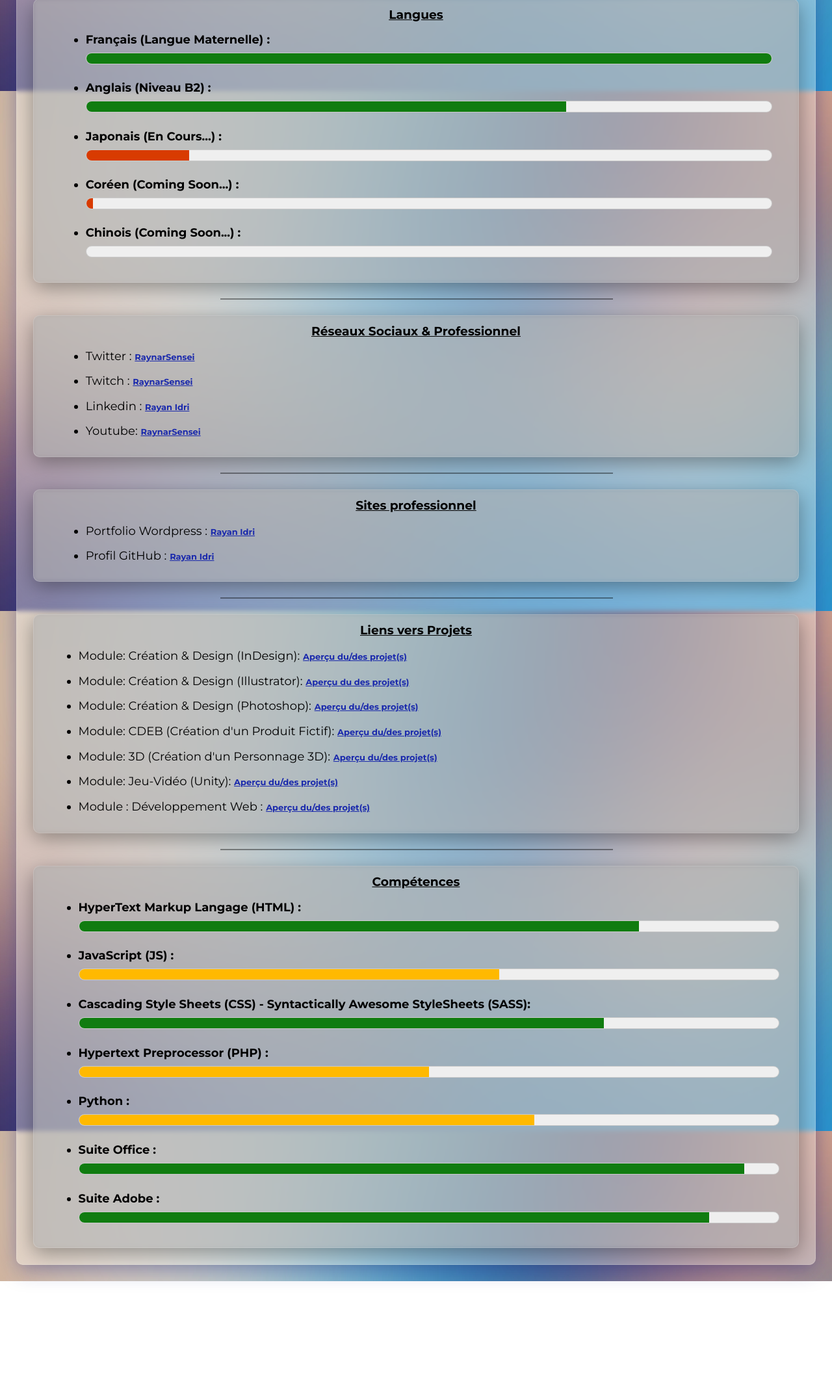
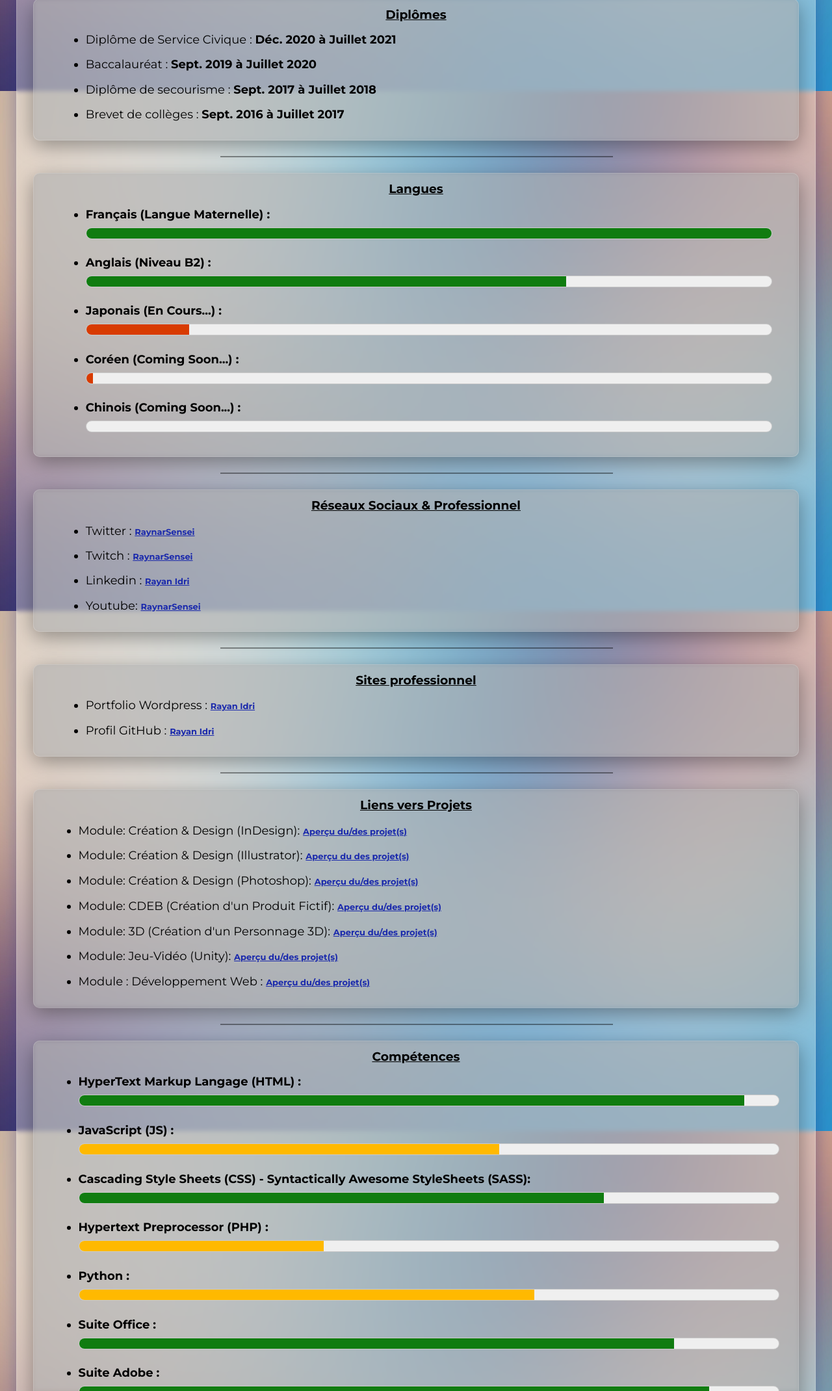
Before and after one commit to IDRAYNAR/Portfolio-Scss-10.2021, a plain HTML site: page Index.html in a window 1280 px wide. Shown: the part 660-2800 px from the top of the page at 65% size. Before the commit the page ends 2631 px from the top, so only its background shows below. Drawn offline with Linux system fonts and the light colour scheme.

Commit message:
New Informations Added - Useless things removed

```diff
--- a/Index.html
+++ b/Index.html
@@ -38,10 +38,21 @@
             </div>
             <hr color="black">
             <div id="ttr">
+                <h3 class="titre">Diplômes</h3>
+                <div class="id">
+                    <ul>
+                        <li>Diplôme de Service Civique : <b>Déc. 2020 à Juillet 2021</b></li>
+                        <li>Baccalauréat : <b>Sept. 2019 à Juillet 2020</b></li>
+                        <li>Diplôme de secourisme : <b>Sept. 2017 à Juillet 2018</b></li>
+                        <li>Brevet de collèges : <b>Sept. 2016 à Juillet 2017</b></li>
+                    </ul>
+                </div>
+            </div>
+            <hr color="black">
+            <div id="ttr">
                 <h3 class="titre">Langues</h3>
                 <div class="id">
                     <ul>
-
                     <li><b>Français (Langue Maternelle) :</b> <meter low="33" high="66" min="0" max="100"
                         optimum="80" value="100">100/100</meter></li>
                 <li><b>Anglais (Niveau B2) :</b> <meter low="33" high="66" min="0" max="100" optimum="80"
@@ -129,19 +140,19 @@
                 <h3 class="titre">Compétences</h3>
                 <ul>
                     <li><b>HyperText Markup Langage (HTML) :</b> <meter low="33" high="66" min="0" max="100"
-                            optimum="80" value="80">80/100</meter></li>
+                            optimum="80" value="95">95/100</meter></li>
                     <li><b>JavaScript (JS) :</b> <meter low="33" high="66" min="0" max="100" optimum="80"
                             value="60">60/100</meter></li>
                     <li><b>Cascading Style Sheets (CSS) - Syntactically Awesome StyleSheets (SASS):</b> <meter low="33"
                             high="66" min="0" max="100" optimum="80" value="75">75/100</meter></li>
                     <li><b>Hypertext Preprocessor (PHP) :</b> <meter low="33" high="66" min="0" max="100" optimum="80"
-                            value="50">50/100</meter></li>
+                            value="35">35/100</meter></li>
                     <li><b>Python :</b> <meter low="33" high="66" min="0" max="100" optimum="80"
                             value="65">65/100</meter></li>
                     <li><b>Suite Office :</b> <meter low="33" high="66" min="0" max="100" optimum="80"
-                            value="95">95/100</meter></li>
+                            value="85">85/100</meter></li>
                     <li><b>Suite Adobe :</b> <meter low="33" high="66" min="0" max="100" optimum="80"
-                            value="90">95/100</meter></li>
+                            value="90">90/100</meter></li>
                 </ul>
             </div>
         </div>
```
Also changed, not shown: Projets.html (+14 -0 lines).
